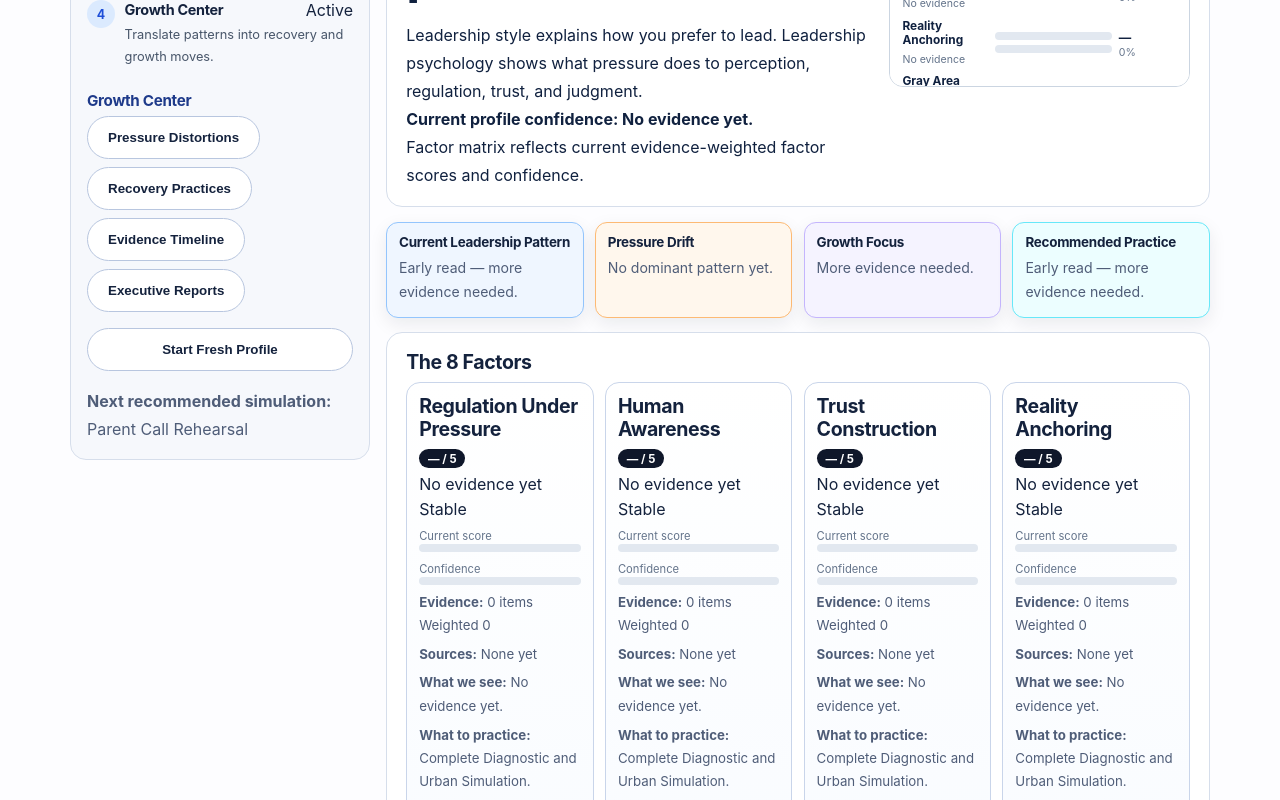
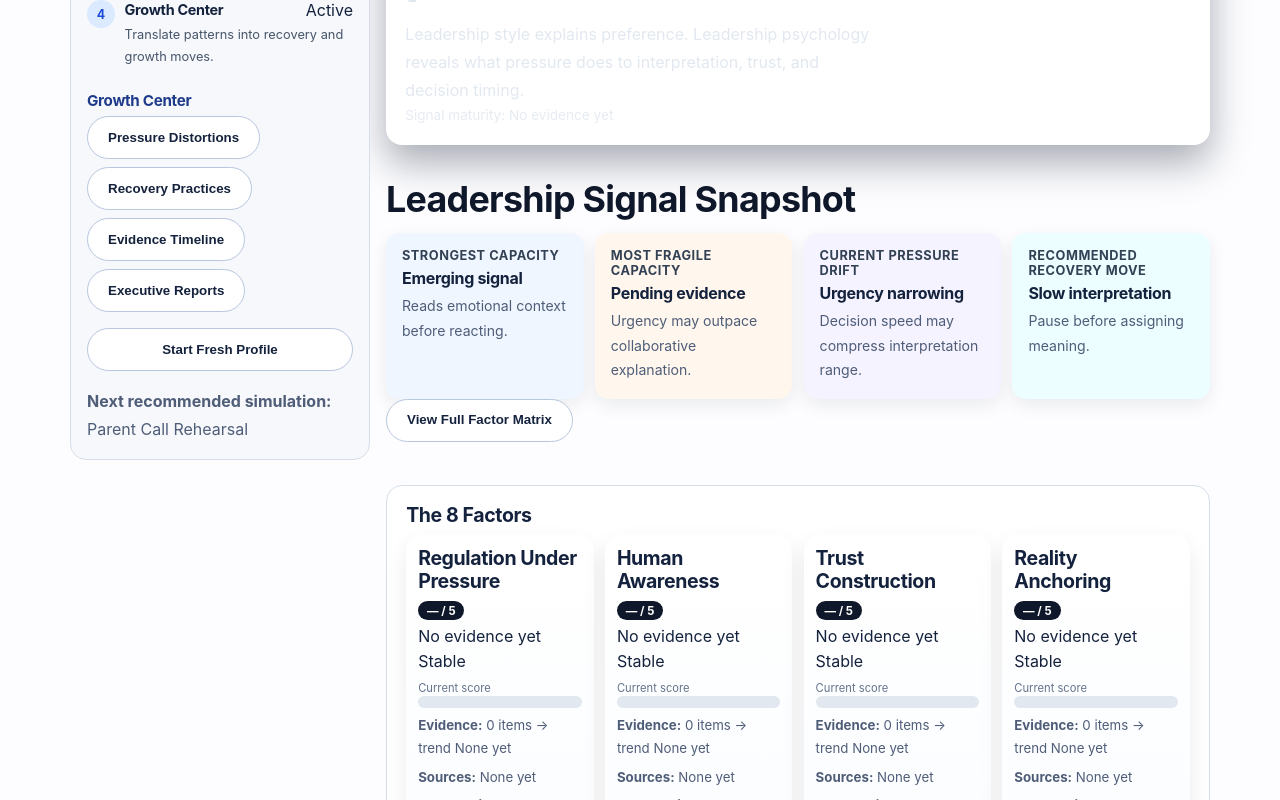
Before and after one commit to DrRobF/rob-furman-portfolio, a Next.js app: page /human-equation-suite/dashboard in a window 1280 px wide. Shown: the part 560-1360 px from the top of the page. Built offline with nearby package versions, Linux system fonts and the light colour scheme.

Commit message:
Revamp executive dashboard signal hierarchy and matrix modal

```diff
--- a/app/globals.css
+++ b/app/globals.css
@@ -1829,12 +1829,12 @@ p {
   .hes-command-sidebar { position: static; }
 }
 
-.hes-hero-profile{background:linear-gradient(135deg,#f7faff,#e7eefc);color:#10213f;border:1px solid #c5d3ea}
-.hes-hero-profile p,.hes-hero-profile h1,.hes-hero-profile h3,.hes-hero-profile .eyebrow{color:#10213f}
+.hes-hero-profile{background:linear-gradient(140deg,#0f172a,#1e3a8a);color:#e2e8f0;border:none;box-shadow:0 18px 38px rgba(15,23,42,.35)}
+.hes-hero-profile p,.hes-hero-profile h1,.hes-hero-profile h3,.hes-hero-profile .eyebrow{color:#e2e8f0}
 .hes-hero-grid{display:grid;grid-template-columns:repeat(2,minmax(0,1fr));gap:.75rem;margin-top:.8rem}
 .hes-hero-grid>div{padding:.7rem;border:1px solid #b4c6e4;border-radius:10px;background:#fdfefe}
 .hes-factor-grid{display:grid;grid-template-columns:repeat(2,minmax(0,1fr));gap:.85rem}
-.hes-factor-panel{border:1px solid #c9d5ea;border-radius:14px;padding:1rem;background:linear-gradient(180deg,#fff,#f8fbff)}
+.hes-factor-panel{border:none;border-radius:16px;padding:1rem;background:linear-gradient(180deg,#fff,#f8fbff);box-shadow:0 10px 24px rgba(15,23,42,.08)}
 .hes-learning-shell{max-width:1000px;margin:0 auto}
 @media (max-width:900px){.hes-factor-grid,.hes-hero-grid{grid-template-columns:1fr}}
 
@@ -1857,8 +1857,8 @@ p {
 .hes-mini-radar circle{fill:none;stroke:#cbd5e1;stroke-width:1}
 .hes-mini-radar polygon{fill:rgba(37,99,235,.22);stroke:#1d4ed8;stroke-width:2}
 .hes-insights-row{display:grid;grid-template-columns:repeat(4,minmax(0,1fr));gap:.7rem}
-.hes-insight-card{border:1px solid #cbd5e1;border-radius:12px;padding:.75rem;background:#fff}
-.hes-insight-card h3{font-size:.84rem;margin-bottom:.35rem}
+.hes-insight-card{border:none;border-radius:14px;padding:1rem;background:#fff;box-shadow:0 10px 28px rgba(15,23,42,.12)}
+.hes-insight-card h3{font-size:.8rem;margin-bottom:.35rem;text-transform:uppercase;letter-spacing:.04em;color:#334155}.hes-insight-card h4{margin:.1rem 0 .4rem;font-size:1rem}
 .hes-insight-card p{margin:0;font-size:.88rem}
 .hes-insight-card.stabilizer{background:#eff6ff;border-color:#93c5fd}
 .hes-insight-card.distortion{background:#fff7ed;border-color:#fdba74}
@@ -1900,7 +1900,7 @@ p {
 .hes-wheel{position:relative;display:grid;grid-template-columns:repeat(3,minmax(0,1fr));gap:.35rem;margin-top:.4rem}
 .hes-wheel .slice{padding:.45rem;border-radius:8px;font-size:.72rem;color:#1f2937;text-align:center}
 .hes-wheel .s1{background:#fecaca}.hes-wheel .s2{background:#fed7aa}.hes-wheel .s3{background:#fde68a}.hes-wheel .s4{background:#bfdbfe}.hes-wheel .s5{background:#c7d2fe}.hes-wheel .s6{background:#ddd6fe}
-.hes-ladder{display:grid;gap:.35rem;padding-left:1rem}
+.hes-ladder{display:grid;gap:.8rem}.hes-ladder p{margin:0;padding:.7rem .8rem;border-left:4px solid #1d4ed8;background:#f8fafc;border-radius:10px}
 .hes-flow{display:flex;gap:.4rem;align-items:center;flex-wrap:wrap;background:#eef2ff;border:1px solid #c7d2fe;border-radius:10px;padding:.6rem .7rem;margin-bottom:.6rem}
 .hes-timeline{display:grid;grid-auto-flow:column;grid-auto-columns:minmax(190px,1fr);overflow-x:auto;gap:.7rem;padding-bottom:.5rem}
 .hes-timeline article{border:1px solid #dbeafe;border-radius:12px;padding:.65rem;background:#f8fbff}
@@ -1919,12 +1919,14 @@ p {
 .quick-actions .button.is-active:hover{filter:brightness(1.03)}
 .hes-report-card h2{margin-bottom:.45rem}
 
-.hes-factor-matrix{display:grid;gap:.45rem;background:#fff;border:1px solid #cbd5e1;border-radius:14px;padding:.75rem;max-height:300px;overflow:auto}
+.hes-factor-matrix{display:grid;gap:.65rem;background:#fff;border:1px solid #cbd5e1;border-radius:14px;padding:.9rem;overflow:visible}
 .hes-matrix-row{display:grid;grid-template-columns:minmax(0,1.1fr) minmax(0,1.5fr) 58px;gap:.45rem;align-items:center}
 .hes-matrix-label span{font-size:.74rem;font-weight:700;display:block}.hes-matrix-label small{font-size:.66rem;color:#64748b}
-.hes-score-bar,.hes-confidence-bar{height:8px;border-radius:999px;background:#e2e8f0;overflow:hidden}.hes-score-bar span{display:block;height:100%;background:linear-gradient(90deg,#0ea5e9,#2563eb)}.hes-confidence-bar span{display:block;height:100%;background:linear-gradient(90deg,#22c55e,#84cc16)}
+.hes-score-bar,.hes-confidence-bar{height:12px;border-radius:999px;background:#e2e8f0;overflow:hidden}.hes-score-bar span{display:block;height:100%;background:linear-gradient(90deg,#0ea5e9,#2563eb)}.hes-score-bar.baseline span{background:linear-gradient(90deg,#2563eb,#3b82f6)}.hes-score-bar.simulation span{background:linear-gradient(90deg,#16a34a,#22c55e)}.hes-score-bar.composite span{background:linear-gradient(90deg,#94a3b8,#e2e8f0)}.hes-confidence-bar span{display:block;height:100%;background:linear-gradient(90deg,#22c55e,#84cc16)}
 .hes-matrix-bars{display:grid;gap:.3rem}.hes-matrix-values strong{font-size:.78rem}.hes-matrix-values small{font-size:.66rem;color:#64748b;display:block}.hes-matrix-scale{font-size:.68rem;color:#475569;margin:0}
 .hes-modal-backdrop{position:fixed;inset:0;background:rgba(15,23,42,.5);z-index:1200;display:grid;place-items:center;padding:1rem}.hes-modal-panel{width:min(920px,100%);max-height:88vh;display:grid;grid-template-rows:auto 1fr}.hes-modal-header{display:flex;justify-content:space-between;gap:.8rem;align-items:center}.hes-modal-content{overflow:auto;padding-top:.5rem}
 .hes-factor-topline{display:flex;flex-wrap:wrap;gap:.35rem;align-items:center}.hes-score-pill{background:#0f172a;color:#fff;border-radius:999px;padding:.15rem .55rem;font-size:.72rem;font-weight:700}.hes-meter-block label{font-size:.7rem;color:#64748b}.hes-meter-block{margin:.3rem 0}.hes-mini-bars{display:grid;gap:.35rem;margin:.45rem 0}.hes-mini-bars small{font-size:.67rem;color:#64748b}
 .hes-insight-card{box-shadow:0 6px 18px rgba(15,23,42,.08)}
 @media (max-width:900px){.human-equation-nav{width:100%;border-radius:16px}.hes-matrix-row{grid-template-columns:1fr}.hes-modal-panel{max-height:92vh}}
+
+.hes-snapshot-shell{margin:1.2rem 0 1.8rem}.hes-snapshot-shell h2{color:#0f172a;margin-bottom:.8rem}.hes-confidence-meta{font-size:.85rem;opacity:.85}.hes-matrix-legend{display:flex;gap:1rem;font-weight:700;color:#334155;margin-bottom:.8rem}
--- a/app/human-equation-suite/dashboard/page.js
+++ b/app/human-equation-suite/dashboard/page.js
@@ -23,6 +23,7 @@ const reportTabs = [
 ];
 
 const confidenceLabel = (eventCount) => (eventCount === 0 ? 'No evidence yet' : eventCount === 1 ? 'Baseline signal' : eventCount === 2 ? 'Early profile' : eventCount <= 4 ? 'Developing pattern' : 'Supported pattern');
+const trendArrow = (factor) => factor.riskMarkers > factor.positiveMarkers ? '↓' : factor.positiveMarkers > factor.riskMarkers ? '↑' : '→';
 const directUrbanFactors = new Set(['humanAwareness', 'regulationUnderPressure', 'realityAnchoring', 'trustConstruction', 'grayAreaLeadership']);
 const factorCoachingCopy = {
   regulationUnderPressure: { see: 'You appear able to stay outwardly steady, but pressure may still speed up interpretation underneath.', drift: 'Looking calm while deciding too quickly.', move: 'Slow the moment before you name the problem.' },
@@ -38,6 +39,7 @@ const factorCoachingCopy = {
 export default function HumanEquationDashboardPage() {
   const [events, setEvents] = useState([]);
   const [activeReport, setActiveReport] = useState(null);
+  const [showMatrixModal, setShowMatrixModal] = useState(false);
 
   useEffect(() => {
     if (typeof window === 'undefined') return;
@@ -66,6 +68,7 @@ export default function HumanEquationDashboardPage() {
   const activeDistortion = scoredFactors.filter((x) => x.riskMarkers > x.positiveMarkers).sort((a, b) => (b.riskMarkers - b.positiveMarkers) - (a.riskMarkers - a.positiveMarkers))[0];
   const growthTension = scoredFactors.filter((x) => x.totalEvidenceEvents > 0).sort((a, b) => a.totalEvidenceEvents - b.totalEvidenceEvents)[0];
   const recommendedRecovery = scoredFactors.filter((x) => x.riskMarkers > 0).sort((a, b) => b.riskMarkers - a.riskMarkers)[0];
+  const weakest = scoredFactors.filter((x) => x.score).sort((a,b)=>a.score-b.score)[0];
   const confidence = confidenceLabel(events.length);
   const profileStatus = confidence === 'Early profile' ? 'Early profile — useful, but still forming.' : confidence;
   useEffect(() => {
@@ -75,13 +78,13 @@ export default function HumanEquationDashboardPage() {
 
   const renderReportPanel = () => {
     if (activeReport === 'timeline') {
-      return <article className="card hes-report-card hes-active-report"><h2>Evidence Timeline</h2>{timeline.length === 0 ? <p>No evidence captured yet. Complete the diagnostic or a simulation to begin building your profile.</p> : <div className="hes-timeline">{timeline.map((event) => <article key={event.id}><div className="node">•</div><h4>{event.sourceLabel}</h4><p>{new Date(event.timestamp).toLocaleString('en-US')} · {event.evidenceType === 'diagnostic_self_report' ? 'Self-report baseline' : 'Behavioral evidence'}</p><p><strong>Factors touched:</strong> {event.factorImpacts.map((x) => x.factorId).join(', ')}</p><p><strong>What it added:</strong> {event.sourceType === 'urban_sim' ? 'Added behavioral evidence around human awareness, regulation, trust, reality anchoring, and gray-area judgment.' : event.sourceType === 'diagnostic' ? 'Created baseline self-perception across all eight factors.' : event.summary}</p></article>)}</div>}</article>;
+      return <article className="card hes-report-card hes-active-report"><h2>Leadership Pattern Evolution</h2><p>May 21 — Diagnostic baseline established.</p><p>May 22 — Urban simulation added emotional-load evidence.</p><p>Future — Parent Call evidence pending.</p>{timeline.length === 0 ? <p>No evidence captured yet. Complete the diagnostic or a simulation to begin building your profile.</p> : <div className="hes-timeline">{timeline.map((event) => <article key={event.id}><div className="node">•</div><h4>{event.sourceLabel}</h4><p>{new Date(event.timestamp).toLocaleString('en-US')} · {event.evidenceType === 'diagnostic_self_report' ? 'Self-report baseline' : 'Behavioral evidence'}</p><p><strong>Factors touched:</strong> {event.factorImpacts.map((x) => x.factorId).join(', ')}</p><p><strong>What it added:</strong> {event.sourceType === 'urban_sim' ? 'Added behavioral evidence around human awareness, regulation, trust, reality anchoring, and gray-area judgment.' : event.sourceType === 'diagnostic' ? 'Created baseline self-perception across all eight factors.' : event.summary}</p></article>)}</div>}</article>;
     }
     if (activeReport === 'recovery') {
       return <article className="card hes-report-card hes-active-report"><h2>Recovery Practices</h2><div className="hes-ladder"><p><strong>Best next move:</strong> Keep slowing the moment before deciding what it means.</p><p><strong>In the moment:</strong> Name what is known, what is not known, and what can wait.</p><p><strong>After the moment:</strong> Close the loop with one clear next step.</p><p><strong>What to practice in the next sim:</strong> {getNextRecommendedSimulation(events)}</p></div></article>;
     }
     if (activeReport === 'executive') {
-      return <article className="card hes-report-card hes-active-report"><h2>Executive Pressure Report</h2><div className="hes-exec-grid"><article><h4>Profile status</h4><p>{profileStatus}</p></article><article><h4>Evidence used</h4><p>Self-report baseline: Leadership Diagnostic<br />Behavioral evidence: Urban Student Simulation</p></article><article><h4>What this already suggests</h4><p>Your early profile suggests a leader who notices human context and can stay steady in emotionally loaded moments. The strongest early signal is {strongest ? strongest.label : 'still forming'}, and the next best evidence target is how you organize adults, systems, and follow-through under pressure.</p></article><article><h4>Pressure drift to watch</h4><p>No major drift has repeated yet, but the current profile should watch for solving too quickly once urgency rises.</p></article></div></article>;
+      return <article className="card hes-report-card hes-active-report"><h2>Executive Pressure Report</h2><div className="hes-exec-grid"><article><h4>Profile status</h4><p>{profileStatus}</p></article><article><h4>Evidence used</h4><p>Self-report baseline: Leadership Diagnostic<br />Behavioral evidence: Urban Student Simulation</p></article><article><h4>What this already suggests</h4><p>When urgency rises, your leadership appears to stay internally organized while relational explanation can become thinner. The clearest current strength is {strongest ? strongest.label : 'still forming'}, while follow-through language is the next leverage point.</p></article><article><h4>Pressure drift to watch</h4><p>You tend to preserve dignity and emotional awareness, but collaborative clarity may weaken once pace accelerates. Current evidence shows stronger emotional pacing than systems follow-through.</p></article></div></article>;
     }
     const driftFactor = activeDistortion || scoredFactors.find((f) => f.totalEvidenceEvents > 0);
     const copy = driftFactor ? factorCoachingCopy[driftFactor.key] : null;
@@ -104,24 +107,13 @@ export default function HumanEquationDashboardPage() {
       <p><strong>Next recommended simulation:</strong> {getNextRecommendedSimulation(events)}</p>
     </aside>
     <main className="hes-main-content">
-      <article className="card hes-hero-profile"><div className="hes-hero-shell"><div><p className="eyebrow">Executive Pressure Profile</p><h1>This is how your leadership psychology behaves under pressure.</h1><p>Leadership style explains how you prefer to lead. Leadership psychology shows what pressure does to perception, regulation, trust, and judgment.</p><p><strong>Current profile confidence: {confidence}.</strong></p><p>Factor matrix reflects current evidence-weighted factor scores and confidence.</p></div>
-      <div className="hes-factor-matrix" role="img" aria-label="Leadership factor matrix with scores">
-        <h3>Factor Bar Matrix</h3>
-        {scoredFactors.map((factor) => {
-          const score = factor.score ?? 0;
-          const confidencePct = Math.round((factor.averageConfidence || 0) * 100);
-          const sourceLabel = factor.sourceTypes.length ? factor.sourceTypes.map((s) => s === 'diagnostic' ? 'Baseline' : title(s)).join(' · ') : 'No evidence';
-          return <div key={`matrix-${factor.key}`} className="hes-matrix-row"><div className="hes-matrix-label"><span>{factor.label}</span><small>{sourceLabel}</small></div><div className="hes-matrix-bars"><div className="hes-score-bar"><span style={{ width: `${(score / 5) * 100}%` }} /></div><div className="hes-confidence-bar"><span style={{ width: `${confidencePct}%` }} /></div></div><div className="hes-matrix-values"><strong>{factor.score ? factor.score.toFixed(2) : '—'}</strong><small>{confidencePct}%</small></div></div>;
-        })}
-        <p className="hes-matrix-scale">Scale: score 0–5 (top bar), confidence 0–100% (bottom bar)</p>
-      </div></div></article>
-
-      <div className="hes-insights-row">
-        <article className="hes-insight-card stabilizer"><h3>Current Leadership Pattern</h3><p>{strongest ? strongest.label : 'Early read — more evidence needed.'}</p></article>
-        <article className="hes-insight-card distortion"><h3>Pressure Drift</h3><p>{activeDistortion ? activeDistortion.label : 'No dominant pattern yet.'}</p></article>
-        <article className="hes-insight-card tension"><h3>Growth Focus</h3><p>{growthTension ? `${growthTension.label} has the thinnest support.` : 'More evidence needed.'}</p></article>
-        <article className="hes-insight-card recovery"><h3>Recommended Practice</h3><p>{recommendedRecovery ? `Stabilize ${recommendedRecovery.label} with brief reset routines.` : 'Early read — more evidence needed.'}</p></article>
-      </div>
+      <article className="card hes-hero-profile"><div className="hes-hero-shell"><div><p className="eyebrow">Executive Pressure Profile</p><h1>This is how your leadership psychology behaves under pressure.</h1><p>Leadership style explains preference. Leadership psychology reveals what pressure does to interpretation, trust, and decision timing.</p><p className="hes-confidence-meta">Signal maturity: {profileStatus}</p></div></div></article>
+      <section className="hes-snapshot-shell"><h2>Leadership Signal Snapshot</h2><div className="hes-insights-row">
+        <article className="hes-insight-card stabilizer"><h3>Strongest Capacity</h3><h4>{strongest ? strongest.label : 'Emerging signal'}</h4><p>Reads emotional context before reacting.</p></article>
+        <article className="hes-insight-card distortion"><h3>Most Fragile Capacity</h3><h4>{weakest ? weakest.label : 'Pending evidence'}</h4><p>Urgency may outpace collaborative explanation.</p></article>
+        <article className="hes-insight-card tension"><h3>Current Pressure Drift</h3><h4>{activeDistortion ? activeDistortion.label : 'Urgency narrowing'}</h4><p>Decision speed may compress interpretation range.</p></article>
+        <article className="hes-insight-card recovery"><h3>Recommended Recovery Move</h3><h4>{recommendedRecovery ? `Slow ${recommendedRecovery.label}` : 'Slow interpretation'}</h4><p>Pause before assigning meaning.</p></article>
+      </div><button className="button secondary" onClick={() => setShowMatrixModal(true)}>View Full Factor Matrix</button></section>
 
 
 
@@ -132,17 +124,23 @@ export default function HumanEquationDashboardPage() {
         return <article key={key} className="hes-factor-panel compact"><h3>{label}</h3>
           <div className="hes-factor-topline"><span className="hes-score-pill">{p.score ? p.score.toFixed(2) : '—'} / 5</span><span className="badge badge-blue">{p.maturityLevel}</span>{p.riskMarkers > p.positiveMarkers ? <span className="badge badge-amber">Drift risk</span> : <span className="badge badge-green">Stable</span>}</div>
           <div className="hes-meter-block"><label>Current score</label><div className="hes-score-bar"><span style={{ width: `${((p.score || 0) / 5) * 100}%` }} /></div></div>
-          <div className="hes-meter-block"><label>Confidence</label><div className="hes-confidence-bar"><span style={{ width: `${Math.round((p.averageConfidence || 0) * 100)}%` }} /></div></div>
-          <p><strong>Evidence:</strong> <span className="badge badge-gray">{p.totalEvidenceEvents} items</span> <span className="badge badge-blue">Weighted {p.weightedEvidence}</span></p>
+
+          <p><strong>Evidence:</strong> <span className="badge badge-gray">{p.totalEvidenceEvents} items</span> <span className="badge badge-blue">{trendArrow(p)} trend</span> <span className="badge badge-gray">{sourceLabel}</span></p>
           <p><strong>Sources:</strong> {sourceLabel}</p>
-          <p><strong>What we see:</strong> {p.totalEvidenceEvents === 0 ? 'No evidence yet.' : factorCoachingCopy[key].see}</p>
-          <p><strong>What to practice:</strong> {p.totalEvidenceEvents === 0 ? 'Complete Diagnostic and Urban Simulation.' : factorCoachingCopy[key].move}</p>
+          <p><strong>Current signal:</strong> {p.totalEvidenceEvents === 0 ? 'No evidence yet.' : factorCoachingCopy[key].see}</p>
+          <p><strong>Drift to watch:</strong> {p.totalEvidenceEvents === 0 ? 'No evidence yet.' : factorCoachingCopy[key].drift}</p>
+          <p><strong>Recovery move:</strong> {p.totalEvidenceEvents === 0 ? 'Complete Diagnostic and Urban Simulation.' : factorCoachingCopy[key].move}</p>
           <div className="hes-mini-bars"><div><small>Baseline evidence</small><div className="hes-score-bar"><span style={{ width: `${p.sourceTypes.includes('diagnostic') ? 100 : 0}%` }} /></div></div><div><small>Simulation evidence</small><div className="hes-score-bar"><span style={{ width: `${Math.min(100, p.totalEvidenceEvents * 22)}%` }} /></div></div><div><small>Blended score</small><div className="hes-confidence-bar"><span style={{ width: `${((p.score || 0) / 5) * 100}%` }} /></div></div></div>
-          <details><summary>View deeper analysis</summary><p>{factor.shortDefinition}</p><p>Confidence: {(p.averageConfidence * 100).toFixed(0)}% · Last updated: {p.latestUpdatedAt ? new Date(p.latestUpdatedAt).toLocaleString('en-US') : 'Not yet'}</p><p><strong>Pressure drift to watch:</strong> {p.totalEvidenceEvents === 0 ? 'No evidence yet.' : factorCoachingCopy[key].drift}</p><p><strong>Current read:</strong> {p.currentRead}</p></details>
+          <details><summary>View deeper analysis</summary><p>{factor.shortDefinition}</p><p>Signal quality: {confidenceLabel(p.totalEvidenceEvents)} · Last updated: {p.latestUpdatedAt ? new Date(p.latestUpdatedAt).toLocaleString('en-US') : 'Not yet'}</p><p><strong>Current read:</strong> {p.currentRead}</p></details>
         </article>;
       })}</div></article>
 
 
+
+
+      {showMatrixModal ? <div className="hes-modal-backdrop" role="dialog" aria-modal="true" aria-label="Full Factor Matrix" onClick={() => setShowMatrixModal(false)}><article className="card hes-modal-panel" onClick={(e) => e.stopPropagation()}><div className="hes-modal-header"><h3>Full Factor Matrix</h3><button className="button secondary" onClick={() => setShowMatrixModal(false)}>Close</button></div><div className="hes-modal-content"><div className="hes-matrix-legend"><span>🔵 Baseline</span><span>🟢 Simulation</span><span>⚪ Composite</span></div><div className="hes-factor-matrix">
+      {scoredFactors.map((factor) => {const score=factor.score ?? 0;const baseline=factor.sourceTypes.includes('diagnostic')?Math.min(100,Math.max(20,score/5*100)):0;const simulation=Math.min(100,factor.totalEvidenceEvents*20);const arrow=trendArrow(factor);return <div key={`matrix-${factor.key}`} className="hes-matrix-row"><div className="hes-matrix-label"><span>{factor.label}</span><small>Composite: {factor.score ? factor.score.toFixed(1) : '—'} / 5 {arrow}</small></div><div className="hes-matrix-bars"><div className="hes-score-bar baseline"><span style={{ width: `${baseline}%` }} /></div><div className="hes-score-bar simulation"><span style={{ width: `${simulation}%` }} /></div><div className="hes-score-bar composite"><span style={{ width: `${(score/5)*100}%` }} /></div></div><div className="hes-matrix-values"><strong>{factor.score ? factor.score.toFixed(2) : '—'}</strong><small>{arrow}</small></div></div>;})}
+      </div></div></article></div> : null}
 
       {activeReport ? <div className="hes-modal-backdrop" role="dialog" aria-modal="true" aria-label="Growth Center panel" onClick={() => setActiveReport(null)}><article className="card hes-modal-panel" onClick={(e) => e.stopPropagation()}><div className="hes-modal-header"><h3>{reportTabs.find((tab) => tab.key === activeReport)?.label}</h3><button className="button secondary" onClick={() => setActiveReport(null)}>Close</button></div><div className="hes-modal-content">{renderReportPanel()}</div></article></div> : null}
 
```
